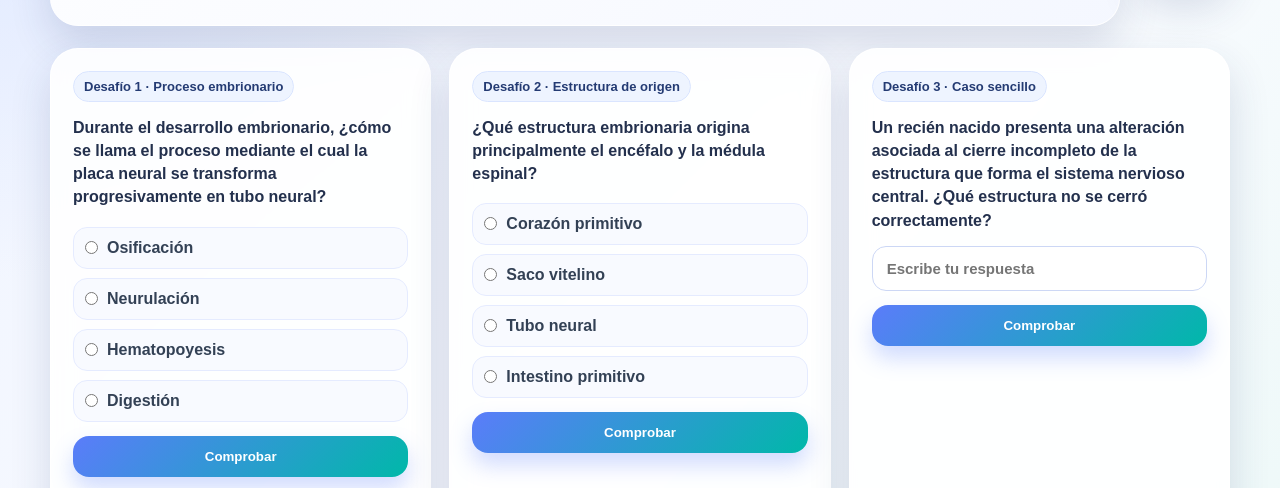
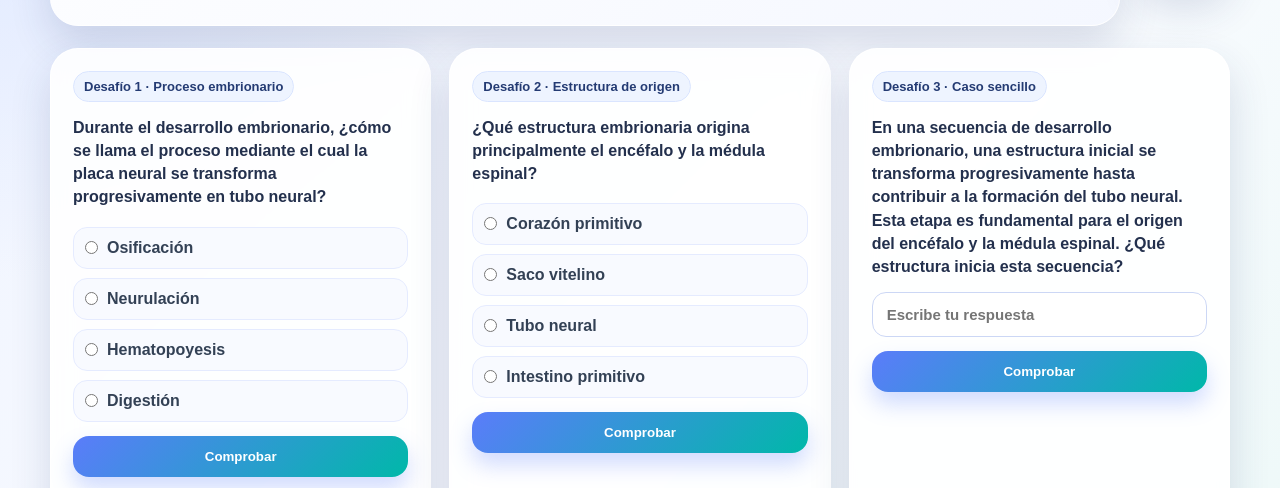
Before and after one commit to christianlara371-pixel/-christianlara371-pixel.github.io, a plain HTML site: page index.html in a window 1280 px wide. Both pictures are taken after a click on the button "🚀 Iniciar misión". Shown: the part 261-749 px from the top of the page. Drawn offline with Linux system fonts and the light colour scheme.

Commit message:
cambio desafio 3

```diff
--- a/index.html
+++ b/index.html
@@ -298,9 +298,9 @@
         </div>
         <div class="room-card" id="r1c3card">
           <span class="chip">Desafío 3 · Caso sencillo</span>
-          <p class="question">Un recién nacido presenta una alteración asociada al cierre incompleto de la estructura que forma el sistema nervioso central. ¿Qué estructura no se cerró correctamente?</p>
+          <p class="question">En una secuencia de desarrollo embrionario, una estructura inicial se transforma progresivamente hasta contribuir a la formación del tubo neural. Esta etapa es fundamental para el origen del encéfalo y la médula espinal. ¿Qué estructura inicia esta secuencia?</p>
           <input class="mini-input" id="r1c3input" placeholder="Escribe tu respuesta" />
-          <button class="btn-primary" onclick="checkText('r1c3', 'tubo neural', 'Pista obtenida: clave completa TUBO')">Comprobar</button>
+          <button class="btn-primary" onclick="checkText('r1c3', 'placa neural', 'Pista obtenida: clave completa TUBO')">Comprobar</button>
           <div class="feedback" id="r1c3fb">Pista: la respuesta corresponde a la estructura embrionaria principal del sistema nervioso central.</div>
         </div>
       </div>
```
